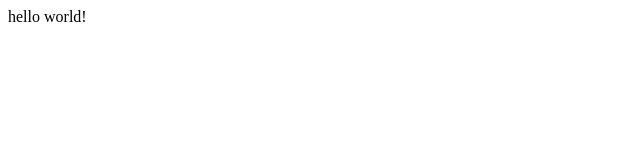
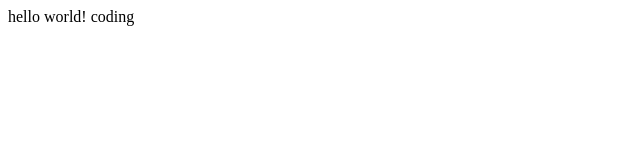
Before and after one commit to shinyground/Dragon, a plain HTML site: page index.html in a window 1280 px wide. Shown: the full height of the page, 0-640 px from the left. Drawn offline with Linux system fonts and the light colour scheme.

Commit message:
add coding

```diff
--- a/index.html
+++ b/index.html
@@ -1,3 +1,4 @@
 <html>
 hello world!
+coding
 </html>
```
